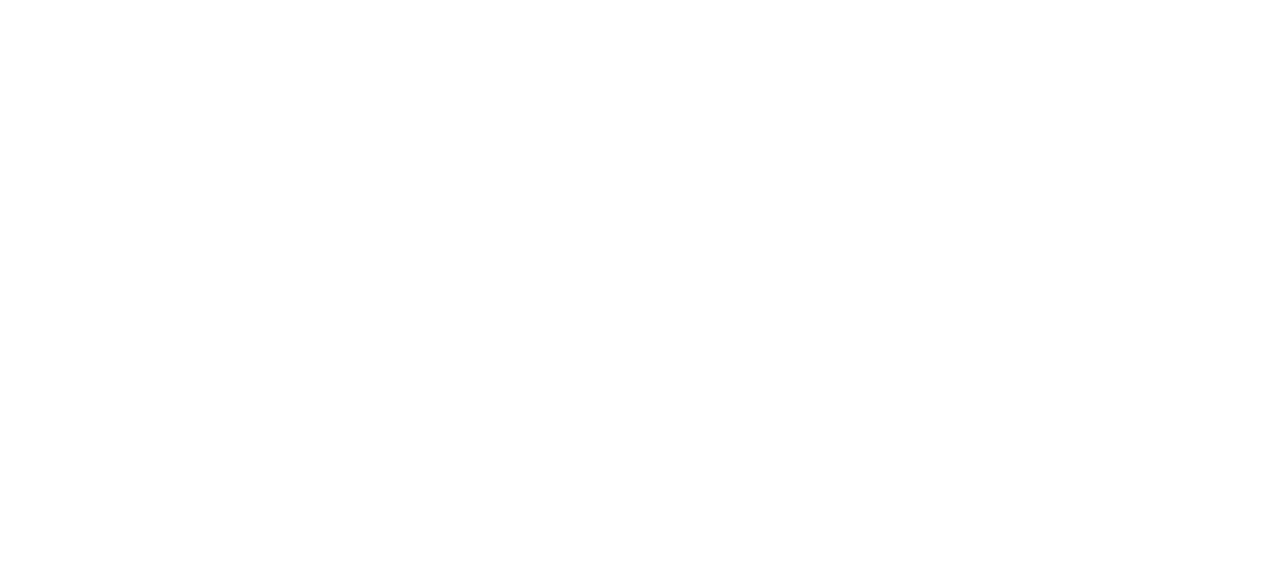
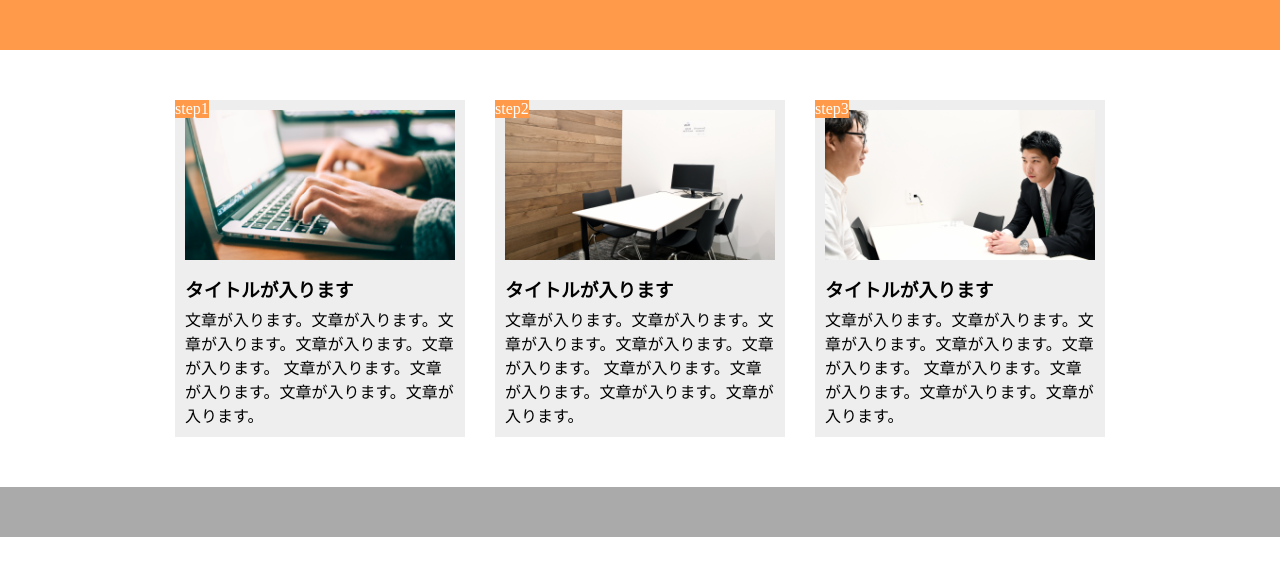
Before and after one commit to daiku965/chapter9_exersice, a plain HTML site: page index.html in a window 1280 px wide. Drawn offline with Linux system fonts and the light colour scheme.

Commit message:
[Finish] 1-9_Exersice

```diff
--- a/index.html
+++ b/index.html
@@ -6,5 +6,33 @@
     <title>9章演習問題</title>
   </head>
 
-  <body></body>
+  <body>
+    <header></header>
+
+    <main>
+      <div class="main-content">
+        <p class="step">step1</p>
+        <div class="step1-image common-step-image"></div>
+        <h3 class="step-heading">タイトルが入ります</h3>
+        <p>文章が入ります。文章が入ります。文章が入ります。文章が入ります。文章が入ります。
+          文章が入ります。文章が入ります。文章が入ります。文章が入ります。</p>
+      </div>
+      <div class="main-content">
+        <p class="step">step2</p>
+        <div class="step2-image common-step-image"></div>
+        <h3 class="step-heading">タイトルが入ります</h3>
+        <p>文章が入ります。文章が入ります。文章が入ります。文章が入ります。文章が入ります。
+          文章が入ります。文章が入ります。文章が入ります。文章が入ります。</p>
+      </div>
+      <div class="main-content">
+        <p class="step">step3</p>
+        <div class="step3-image common-step-image"></div>
+        <h3 class="step-heading">タイトルが入ります</h3>
+        <p>文章が入ります。文章が入ります。文章が入ります。文章が入ります。文章が入ります。
+          文章が入ります。文章が入ります。文章が入ります。文章が入ります。</p>
+      </div>
+    </main>
+
+    <footer></footer>
+  </body>
 </html>
--- a/style.css
+++ b/style.css
@@ -3,3 +3,59 @@
   padding: 0;
   box-sizing: border-box;
 }
+
+header {
+  height: 50px;
+  background-color: #ff9a4b;
+}
+
+main {
+  display: flex;
+  width: 960px;
+  padding: 50px 0;
+  margin: 0 auto;
+}
+
+.main-content {
+  width: 300px;
+  margin: 0 15px;
+  padding: 10px;
+  position: relative;
+  background-color: #eeeeee;
+}
+
+.step {
+  display: inline-block;
+  position: absolute;
+  top: 0;
+  left: 0;
+  color: white;
+  background-color: #ff9a4b;
+}
+
+.common-step-image {
+  height: 150px;
+  background-size: cover;
+  background-position: bottom;
+}
+
+.step1-image {
+  background-image: url(img/flow01.png);
+}
+
+.step2-image {
+  background-image: url(img/flow02.png);
+}
+
+.step3-image {
+  background-image: url(img/flow03.png);
+}
+
+.step-heading {
+  padding: 15px 0 5px;
+}
+
+footer {
+  height: 50px;
+  background-color: #aaaaaa;
+}
```
Also changed, not shown: img/flow01.png (added), img/flow02.png (added), img/flow03.png (added).
